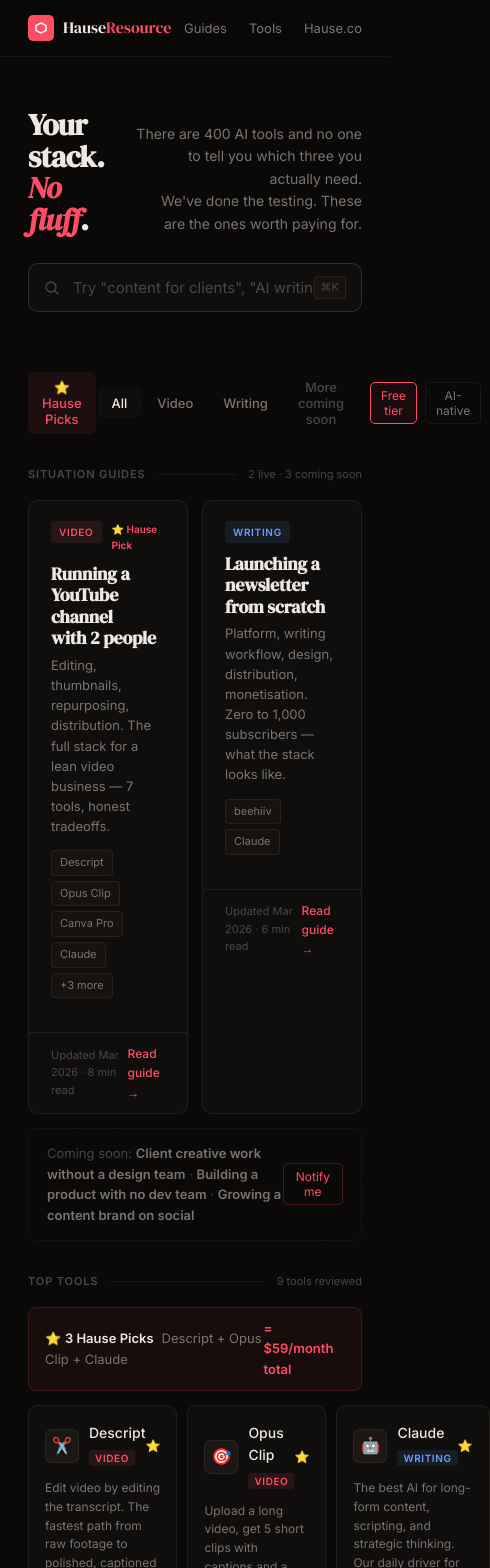
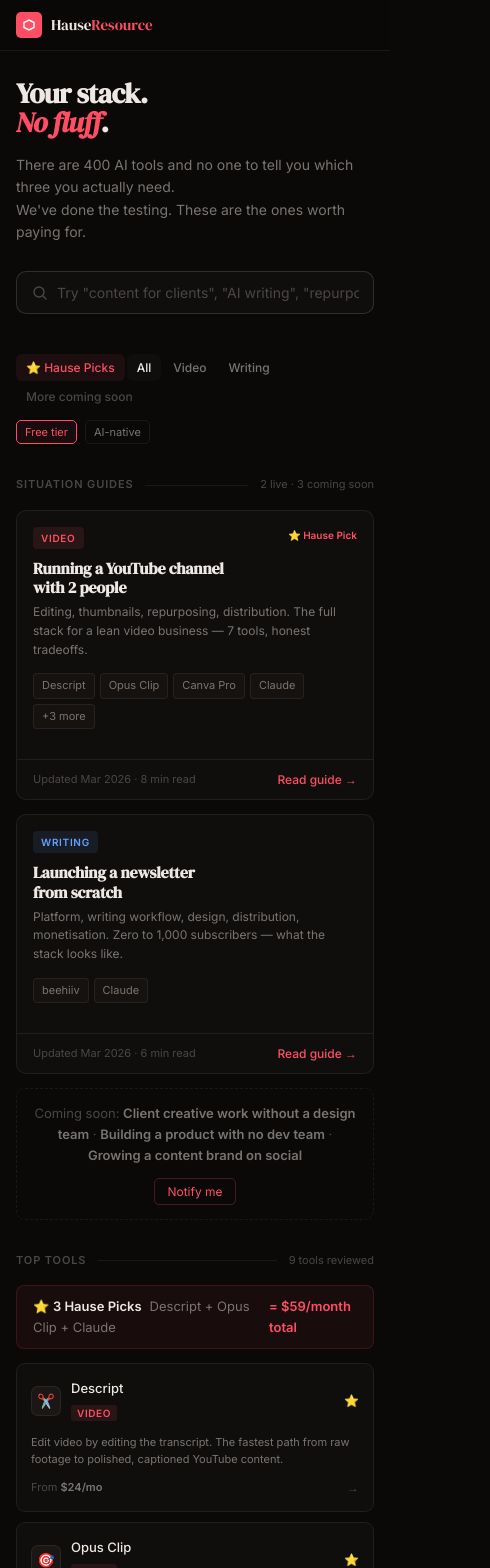
Before and after one commit to HauseOS/hause-resource, a Next.js app: page / in a window 390 px wide. Shown: the top 1568 px of the page, 490 px wide, since content can reach past the window. Built offline with nearby package versions, Linux system fonts and the light colour scheme.

Commit message:
add mobile responsive breakpoints (tablet 900px, phone 600px)

```diff
--- a/app/globals.css
+++ b/app/globals.css
@@ -331,6 +331,92 @@ a { color: inherit; text-decoration: none; }
 .rail-tool-cat { font-size: 11px; color: var(--muted); margin-top: 1px; }
 .rail-tool-arrow { margin-left: auto; color: var(--muted-2); font-size: 12px; }
 
+/* ── Mobile ── */
+
+/* Tablet & below */
+@media (max-width: 900px) {
+  .hero { padding: 36px 20px 28px; }
+  .hero-top { flex-direction: column; align-items: flex-start; gap: 16px; }
+  .hero-sub { text-align: left; max-width: 100%; }
+
+  .directory { padding: 0 20px 60px; }
+
+  .filter-bar { flex-direction: column; align-items: flex-start; gap: 10px; }
+  .filter-tabs { flex-wrap: wrap; gap: 4px; }
+
+  .guides-grid { grid-template-columns: 1fr; }
+  .tools-grid { grid-template-columns: repeat(2, 1fr); }
+
+  .article-body { grid-template-columns: 1fr; gap: 0; }
+  .toc { display: none; }
+  .right-rail { position: static; margin-top: 40px; }
+
+  .bottom-bar-inner { flex-direction: column; text-align: center; gap: 20px; padding: 32px 20px; }
+  .bottom-bar-actions { justify-content: center; }
+
+  .footer { flex-direction: column; gap: 16px; text-align: center; padding: 24px 20px; }
+  .footer-left { flex-direction: column; gap: 12px; }
+}
+
+/* Phone */
+@media (max-width: 600px) {
+  .nav-inner { padding: 0 16px; height: 50px; }
+  .nav-links { display: none; }
+  .nav-logo-name { font-size: 15px; }
+
+  .hero { padding: 28px 16px 20px; }
+  .hero-headline { font-size: 28px; }
+  .search-input { padding: 12px 14px 12px 40px; font-size: 14px; }
+  .search-hint { display: none; }
+
+  .directory { padding: 0 16px 48px; }
+  .filter-tabs { gap: 2px; }
+  .filter-tab { font-size: 12px; padding: 6px 10px; }
+  .filter-chip { font-size: 11px; padding: 4px 8px; }
+
+  .tools-grid { grid-template-columns: 1fr; }
+
+  .guide-card-inner { padding: 16px; }
+  .guide-card h3 { font-size: 16px; }
+  .guide-card p { font-size: 12px; }
+  .guide-card-footer { padding: 10px 16px; }
+
+  .tool-card { padding: 14px; }
+  .tool-logo { width: 30px; height: 30px; font-size: 14px; }
+  .tool-name { font-size: 13px; }
+  .tool-desc { font-size: 11px; }
+
+  .coming-strip { flex-direction: column; gap: 12px; padding: 14px 16px; text-align: center; }
+
+  /* Guide page mobile */
+  .page { padding: 0 16px; }
+  .article-header { padding: 28px 0 32px; }
+  .article-header h1 { font-size: 28px; }
+  .article-lede { font-size: 15px; }
+  .article-header-meta { flex-direction: column; align-items: flex-start; gap: 6px; }
+
+  .content-section h2 { font-size: 22px; }
+  .tool-entry { padding: 18px; }
+  .tool-entry-header { flex-direction: column; gap: 10px; }
+  .tool-entry-footer { flex-direction: column; gap: 8px; align-items: flex-start; }
+
+  .compare-table-wrap { overflow-x: auto; -webkit-overflow-scrolling: touch; }
+  .compare-table { min-width: 500px; }
+  .compare-table th, .compare-table td { padding: 8px 10px; font-size: 12px; }
+
+  .opinion-block { padding: 18px 20px; }
+
+  .quick-pick-body { padding: 14px; }
+  .qp-cta { font-size: 12px; padding: 10px; }
+
+  .bottom-bar-inner { padding: 28px 16px; }
+  .bottom-bar h2 { font-size: 20px; }
+  .bottom-bar p { font-size: 13px; }
+
+  .footer { padding: 20px 16px; }
+  .footer-links { flex-wrap: wrap; justify-content: center; gap: 12px; }
+}
+
 /* ── Scrollbar ── */
 ::-webkit-scrollbar { width: 6px; }
 ::-webkit-scrollbar-track { background: var(--bg); }
```
